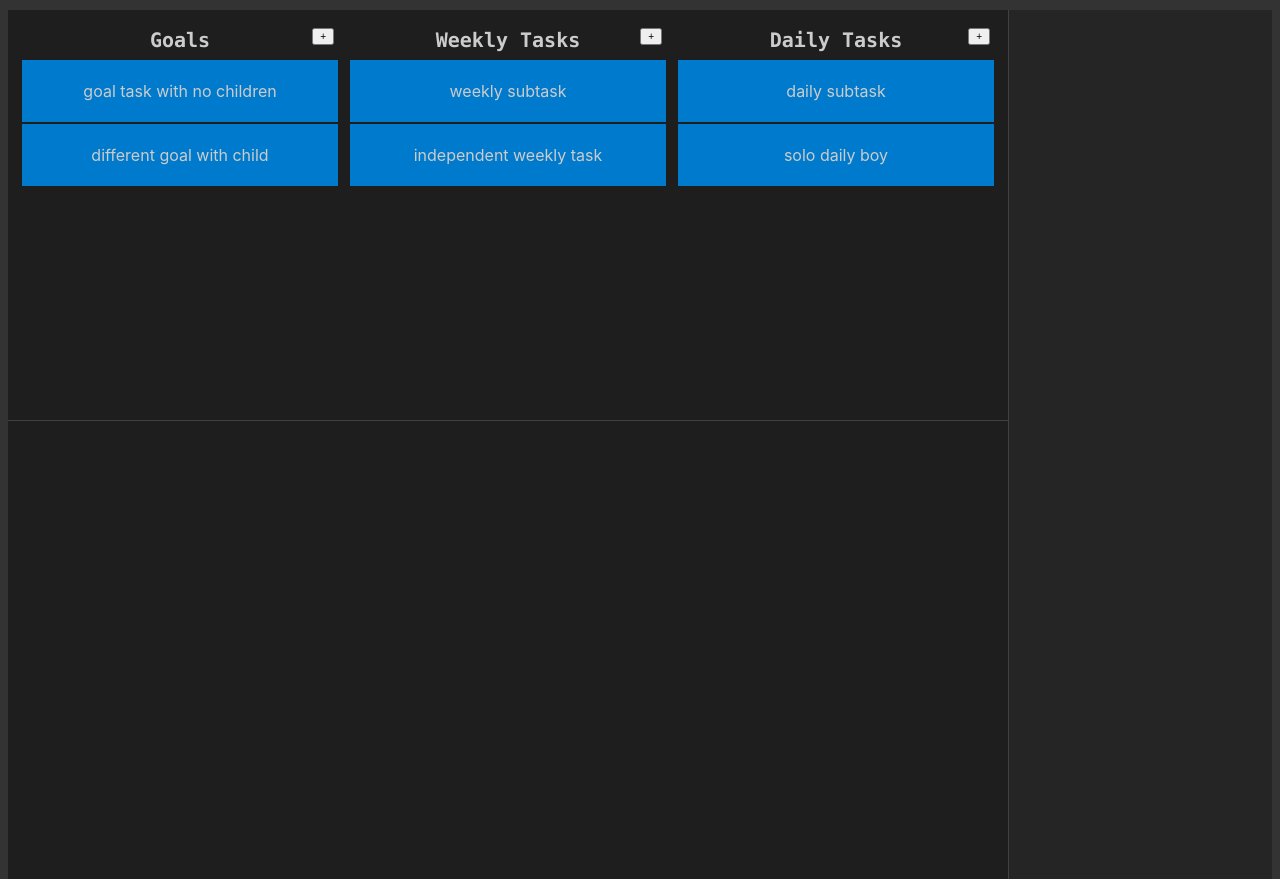
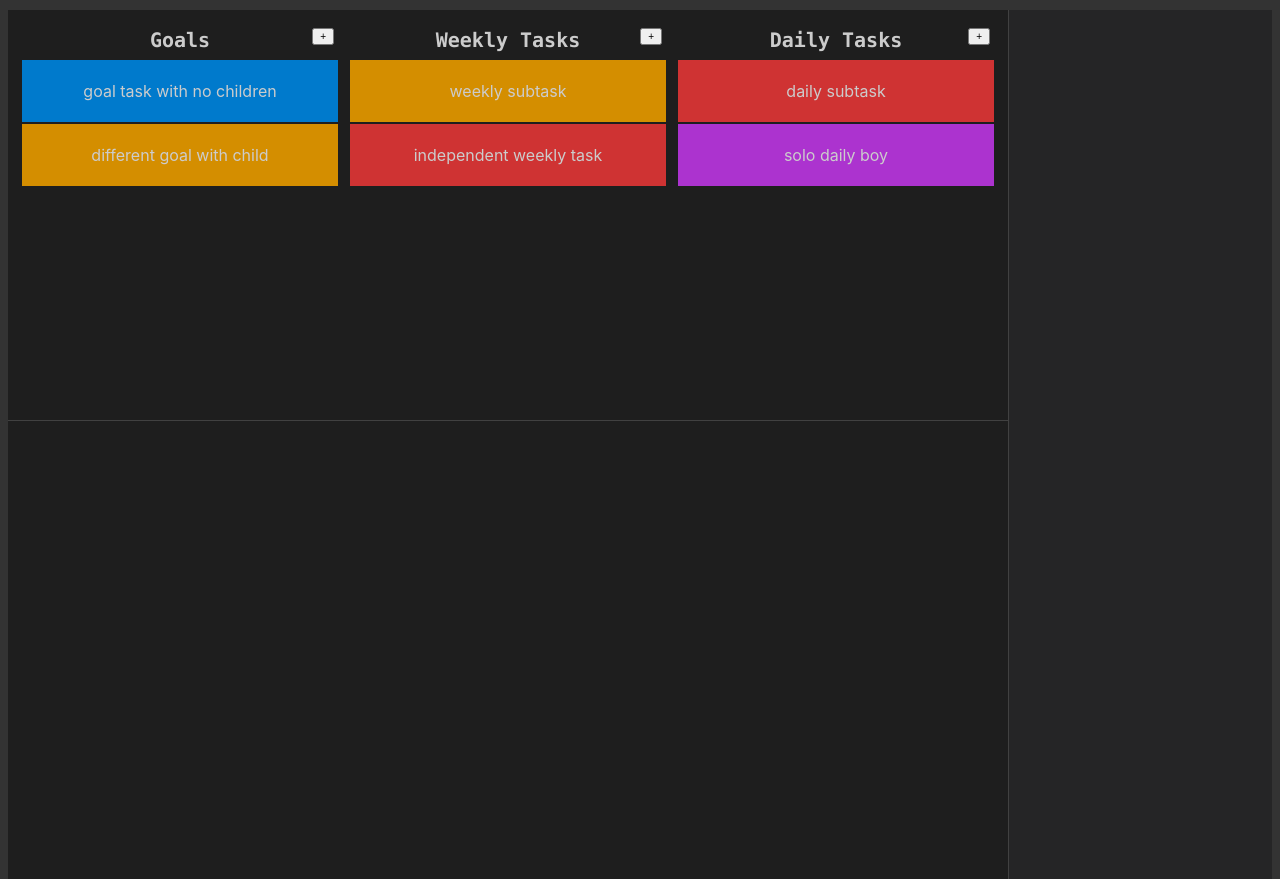
Before and after one commit to AlexJohnKennedy/TrackYourTodos, a React (Create React App) app: page / in a window 1280 px wide. Built offline with nearby package versions, Linux system fonts and the light colour scheme.

Commit message:
quick fix to weird colour picking cycling behaviour that was actually working as intended, but produced unpredictable UI behaviour

```diff
--- a/src/viewLogic/colourSetManager.js
+++ b/src/viewLogic/colourSetManager.js
@@ -19,7 +19,7 @@ const themes = {
     multineonboys: 0,
     purpleboys: 2
 };
-export const currThemeId = themes.blueboys;
+export const currThemeId = themes.multineonboys;
 export const ThemeId = React.createContext({ themeId: themes.blueboys});
 
 const maps = SetupColourSets();
@@ -101,17 +101,20 @@ function CreateNewColourTracker(numColours) {
 
     // helper
     function cycleFront(startPoint) {
+        function inc(x) {
+            x++;
+            if (x === colours.length) x = 0;
+            return x;
+        }
         let i = startPoint;
         let usageTarget = 0;    // Look for next colour with this many current usages.
-        let prevFront = i++;
-        if (i === colours.length) i = 0;
+        let prevFront = i;
+        i = inc(i);
         while (colours[i].usages > usageTarget) {
-            i++;
-            if (i === colours.length) {
-                i = 0;
-            }
+            i = inc(i);
             if (i === prevFront) {
                 usageTarget++;
+                i = inc(i);    // avoid immediately picking the same colour as previous in this occurance
             }
         }
         return i;
```
